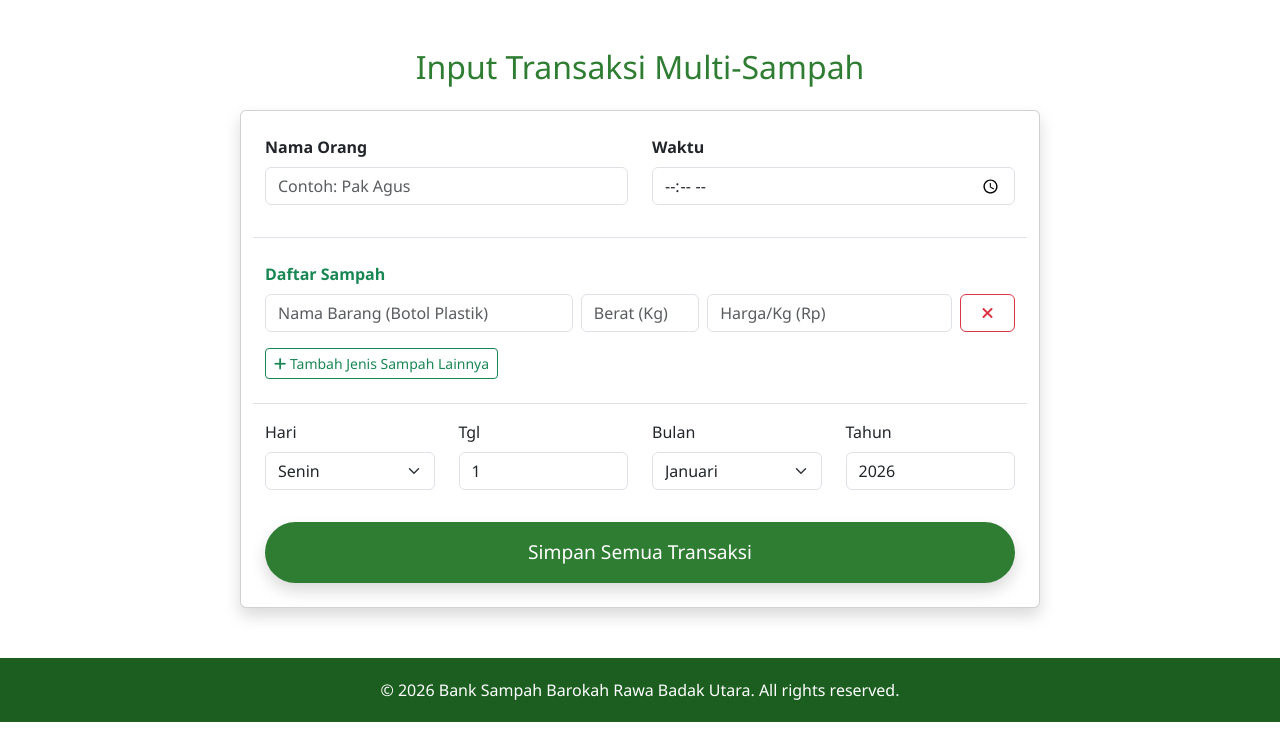
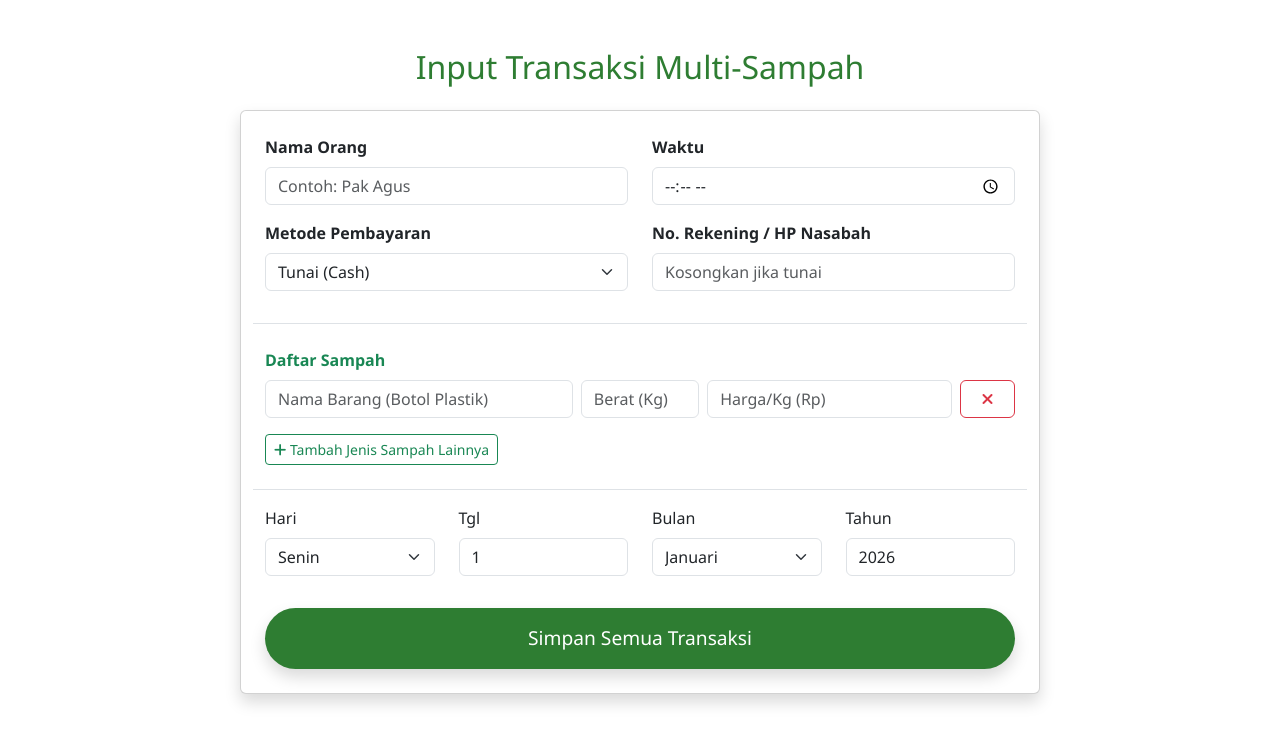
Before and after one commit to achmadarifjailani/SIMBAH, a Flask app: page /input-data in a window 1280 px wide. Shown: the part 67-801 px from the top of the page. Run offline with Flask 3, Linux system fonts and the light colour scheme; the visitor is signed in with stand-in values (Sample User, id 1).

Commit message:
Add payment method and account input fields

```diff
--- a/templates/input_data.html
+++ b/templates/input_data.html
@@ -12,6 +12,21 @@
                 <div class="col-md-6 mb-3">
                     <label class="form-label fw-bold">Waktu</label>
                     <input type="time" class="form-control" name="waktu" required>
+                </div>
+
+                <div class="col-md-6 mb-3">
+                    <label class="form-label fw-bold">Metode Pembayaran</label>
+                    <select class="form-select" name="metode_bayar" required>
+                        <option value="Tunai">Tunai (Cash)</option>
+                        <option value="Transfer Bank">Transfer Bank (BCA/Mandiri/BRI)</option>
+                        <option value="DANA">DANA</option>
+                        <option value="OVO">OVO</option>
+                        <option value="Gopay">Gopay</option>
+                    </select>
+                </div>
+                <div class="col-md-6 mb-3">
+                    <label class="form-label fw-bold">No. Rekening / HP Nasabah</label>
+                    <input type="text" class="form-control" name="nomor_pembayaran" placeholder="Kosongkan jika tunai">
                 </div>
             </div>
 
```
